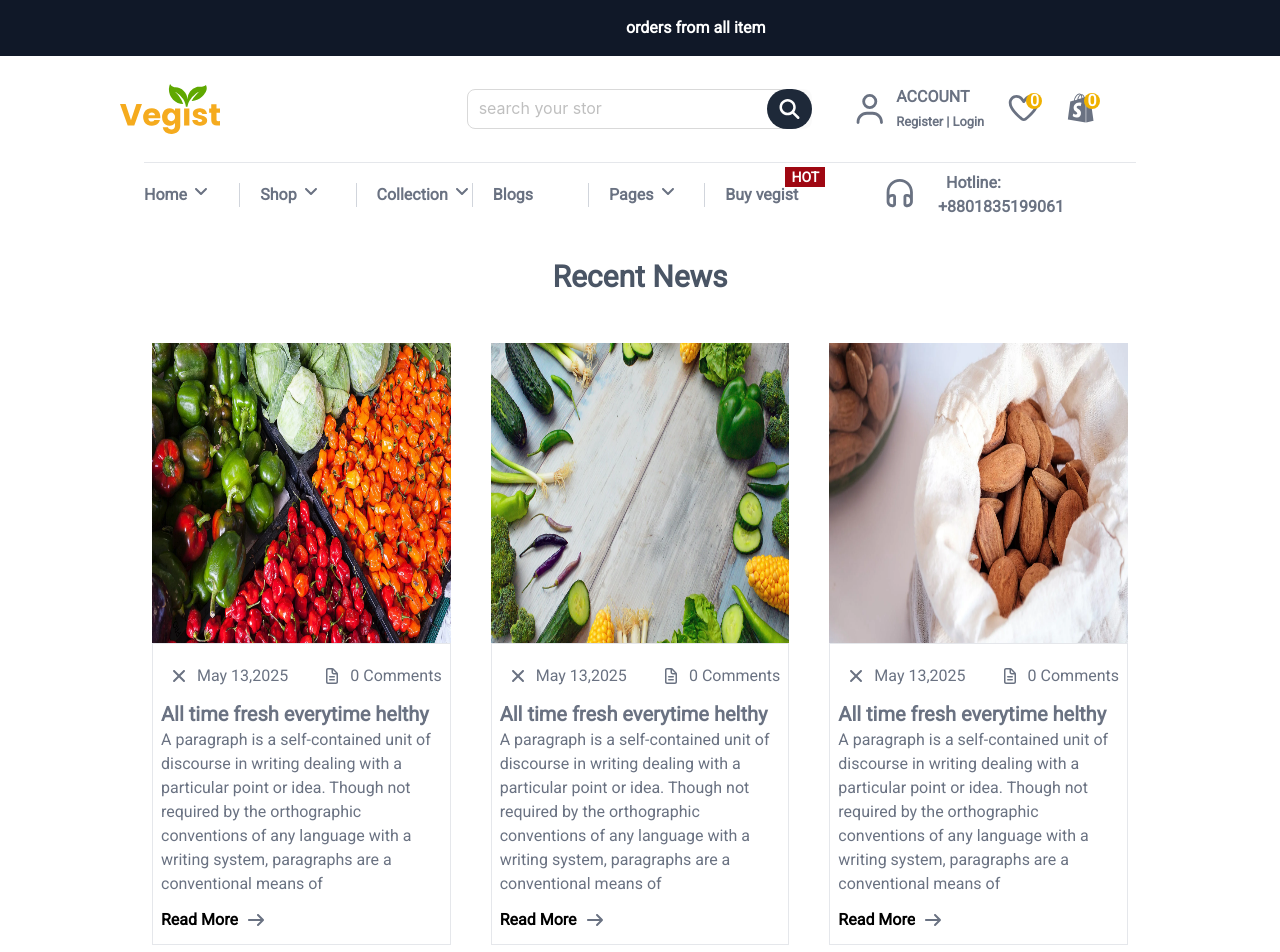
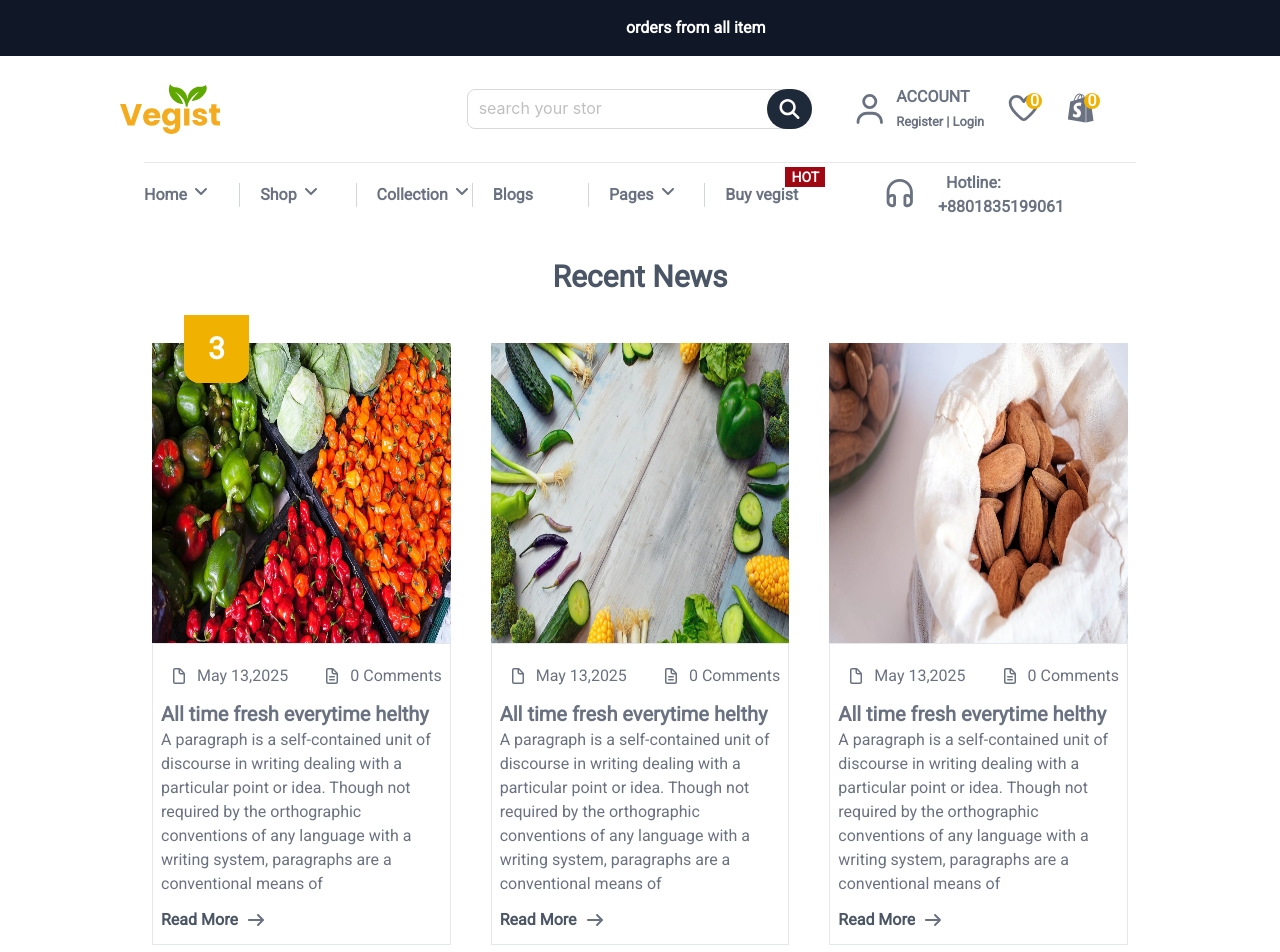
Before and after one commit to rashelmahomud/VEGIST_SHOP, a Next.js app: page /blogs in a window 1280 px wide. Shown: the top 952 px of the page. Built offline with nearby package versions, Linux system fonts and the light colour scheme; what @ant-design/nextjs-registry would draw is missing.

Commit message:
added editing

```diff
--- a/src/app/blogs/page.tsx
+++ b/src/app/blogs/page.tsx
@@ -1,8 +1,7 @@
+import { faFile } from "@fortawesome/free-regular-svg-icons";
 import { faFileText } from "@fortawesome/free-regular-svg-icons/faFileText";
 import {
   faArrowRight,
-  faArrowRightArrowLeft,
-  faTimes,
 } from "@fortawesome/free-solid-svg-icons";
 import { FontAwesomeIcon } from "@fortawesome/react-fontawesome";
 import Image from "next/image";
@@ -44,7 +43,7 @@ const BlogsPage = () => {
       <h1 className="text-center text-3xl font-semibold text-gray-600 my-10">
         Recent News
       </h1>
-      <div className="grid lg:grid-cols-3 md:grid-cols-2 gap-10 p-2">
+      <div className="grid lg:grid-cols-3 md:grid-cols-2 gap-10 p-2 relative">
         {Blogs.map((blog) => (
           <div key={blog.id}>
             <Link href={"/"}>
@@ -56,12 +55,16 @@ const BlogsPage = () => {
                 className="lg:h-[300px]"
               />
             </Link>
+              <p className="absolute px-6 py-4 rounded-b-2xl -top-5 left-10 bg-yellow-500 text-white text-3xl font-semibold">{blog.id}</p>
+              {/* blogs number  */}
+
+
             <div className="border border-gray-200 p-2">
               <div className="flex justify-between text-gray-500 my-2">
                 <div className="flex items-center">
                   <FontAwesomeIcon
                     className="w-10 p-2 bg-white text-gray-500 hover:text-white hover:bg-yellow-500 duration-300 rounded-full"
-                    icon={faTimes}
+                    icon={faFile}
                   />
                   May 13,2025
                 </div>
@@ -77,7 +80,7 @@ const BlogsPage = () => {
                 {blog.title}
               </h2>
               <p className="text-gray-500">{blog.dec}</p>
-              <button className="font-semibold mt-2">
+              <button className="font-semibold mt-2 text-gray-600">
                 <Link href={"/"} className="flex items-center">
                   Read More
                   <FontAwesomeIcon
@@ -87,6 +90,7 @@ const BlogsPage = () => {
                 </Link>
               </button>
             </div>
+
           </div>
         ))}
       </div>
--- a/src/app/tranding/page.tsx
+++ b/src/app/tranding/page.tsx
@@ -87,7 +87,7 @@ const TrandingPage = () => {
                 key={item.id}
                 className="flex flex-col justify-center rounded-full p-2 relative group"
               >
-                <Link href={"/"}>
+                <Link href={"/"} className="">
                   <Image
                     src={item.img}
                     alt="cat1"
--- a/src/components/ui/Banner.tsx
+++ b/src/components/ui/Banner.tsx
@@ -19,7 +19,7 @@ const Banner = () => {
             <h2 className="lg:text-6xl text-3xl my-3 text-gray-800 font-semibold">
               Fresh fruits <br />& vegitables
             </h2>
-            <button className="py-2 px-6 bg-yellow-400 rounded-full font-semibold text-white hover:outline hover:yellow-none hover:bg-white hover:text-yellow-500">
+            <button className="py-2 px-8 bg-yellow-400 rounded-full font-semibold text-white hover:outline hover:yellow-none hover:bg-white hover:text-yellow-500">
               Shop Now
             </button>
           </div>
@@ -40,7 +40,7 @@ const Banner = () => {
             <h2 className="lg:text-6xl text-3xl my-3 text-gray-800 font-semibold mb-8 text-gray-800">
               Fresh for your health
             </h2>
-            <button className="py-2 px-6 bg-yellow-400 rounded-full font-semibold text-white hover:outline hover:yellow-none hover:bg-white hover:text-yellow-500">
+            <button className="py-2 px-8 bg-yellow-400 rounded-full font-semibold text-white hover:outline hover:yellow-none hover:bg-white hover:text-yellow-500">
               Shop Now
             </button>
           </div>
@@ -60,7 +60,7 @@ const Banner = () => {
               Prod Of Indian <br />
               100% packeging
             </h2>
-            <button className="py-2 px-6 bg-yellow-400 rounded-full font-semibold text-white hover:outline hover:yellow-none hover:bg-white hover:text-yellow-500">
+            <button className="py-2 px-8 bg-yellow-400 rounded-full font-semibold text-white hover:outline hover:yellow-none hover:bg-white hover:text-yellow-500">
               Shop Now
             </button>
           </div>
--- a/src/components/ui/Categori.tsx
+++ b/src/components/ui/Categori.tsx
@@ -67,7 +67,7 @@ const Categori = () => {
                 className="border border-0.5 border-gray-300 rounded-full object-cover w-40 h-40 "
               />
             </Link>
-            <div className="absolute top-2 left-2 group-hover:bg-gray-800 group-hover:opacity-40 group-hover:text-white font-semibold group-hover:w-40 group-hover:h-40 group-hover:bg-gray-500 rounded-full duration-700 group-hover:scale-90 group-hover:rotate-180 group-hover:bg-gradient-to-tr group-hover:from-gray-800 group-hover:to-gray-500">
+            <div className="absolute top-2 left-2 group-hover:bg-gray-800 group-hover:opacity-40 group-hover:text-white font-semibold group-hover:w-40 group-hover:h-40 group-hover:bg-gray-500 rounded-full duration-700 group-hover:scale-90 group-hover:rotate-360 group-hover:bg-gradient-to-tr group-hover:from-gray-800 group-hover:to-gray-500">
               <p className="invisible group-hover:visible text-center mt-15 group-hover:opacity-100">
                 {item.title}
               </p>
--- a/src/components/ui/CustomerSay.tsx
+++ b/src/components/ui/CustomerSay.tsx
@@ -44,7 +44,7 @@ const CustomerSay = () => {
 
   return (
     <div className="lg:px-36 p-3">
-        <h1 className="text-4xl font-semibold text-gray-800 text-center">
+        <h1 className="lg:text-4xl text-2xl font-semibold text-gray-800 text-center">
           Our customer say
         </h1>
 
@@ -71,7 +71,7 @@ const CustomerSay = () => {
             key={item.id}
             className=" p-2 relative group  mx-auto "
           >
-            <div className="mt-2 p-1 my-3 border border-gray-200">
+            <div className="mt-2 p-5 my-3 border border-gray-200">
               <FontAwesomeIcon
                 className="bg-yellow-500 border rounded-full p-4 text-white border-5 border-white ring-1 ring-yellow-400 text-2xl"
                 icon={faQuoteLeft}
--- a/src/components/ui/DealOfDay.tsx
+++ b/src/components/ui/DealOfDay.tsx
@@ -6,7 +6,7 @@ const DealOfDay = () => {
   const secound = date.getSeconds();
 
   const dayDesign =
-    "flex flex-col items-center bg-yellow-500 p-3 rounded-lg text-white font-semibold my-4";
+    "flex flex-col items-center bg-yellow-500 p-3 px-5 rounded-lg text-white font-semibold my-4";
 
   return (
     <div className="bg-[url('/assates/dealbanner.webp')] h-[450px] bg-cover bg-no-repet bg-center bg-fixed lg:px-36 p-5 flex flex-col justify-center">
--- a/src/components/ui/DiscountCard.tsx
+++ b/src/components/ui/DiscountCard.tsx
@@ -15,7 +15,7 @@ const DiscountCard = () => {
           <h1 className="lg:text-4xl text-xl font-semibold mb-4 text-gray-700">
             Fresh fruit,vegetable on <br /> our product
           </h1>
-          <button className="py-2 px-6 bg-yellow-400 rounded-full font-semibold text-white hover:outline hover:yellow-none hover:bg-white hover:text-yellow-500 duration-300">
+          <button className="py-2 px-6 bg-yellow-500 rounded-full font-semibold text-white hover:outline hover:yellow-none hover:bg-white hover:text-yellow-500 duration-300">
             Shop Now
           </button>
         </div>
@@ -32,7 +32,7 @@ const DiscountCard = () => {
           <h1 className="lg:text-4xl text-xl font-semibold mb-4 text-gray-700">
             Vegetable eggplant <br /> 100% fresh food
           </h1>
-          <button className="py-2 px-6 bg-yellow-400 rounded-full font-semibold text-white hover:outline hover:yellow-none hover:bg-white hover:text-yellow-500 duration-300">
+          <button className="py-2 px-6 bg-yellow-500 rounded-full font-semibold text-white hover:outline hover:yellow-none hover:bg-white hover:text-yellow-500 duration-300">
             Shop Now
           </button>
         </div>
```
